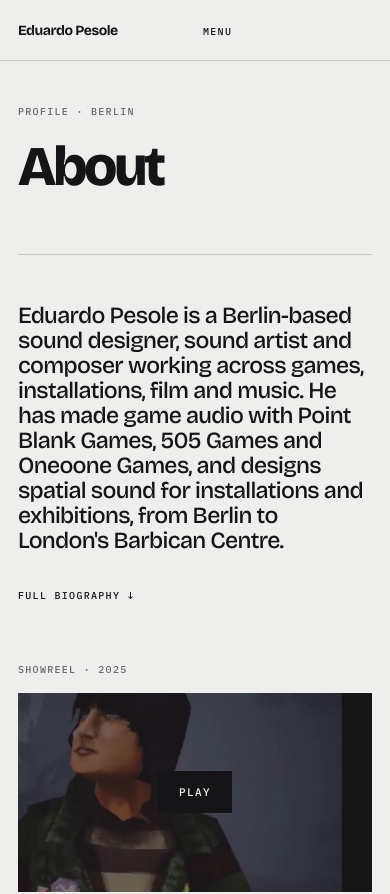
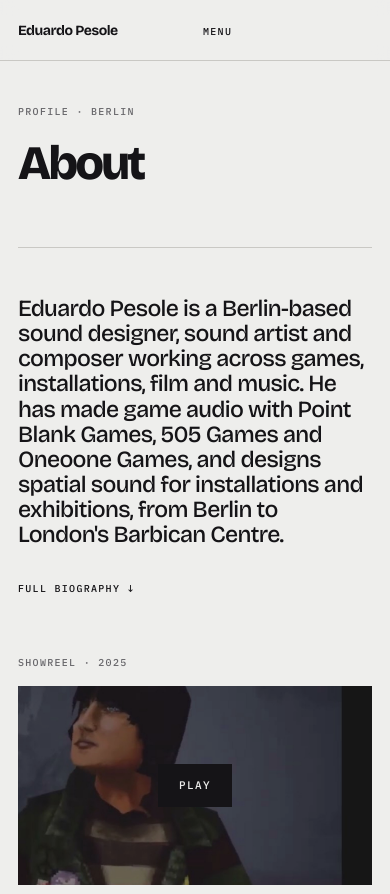
Before and after one commit to aylesim/Eduardo-Pesole-website, a Next.js app: page /about in a window 390 px wide. Shown: the top 894 px of the page. Built offline with nearby package versions, Linux system fonts and the light colour scheme.

Commit message:
Tighten mobile editorial title sizing
Co-authored-by: Alessandro Miracapillo <aylesim@users.noreply.github.com>

```diff
--- a/app/globals.css
+++ b/app/globals.css
@@ -100,7 +100,7 @@
   .type-sheet-title {
     font-family: var(--font-display);
     font-weight: 800;
-    font-size: clamp(3.5rem, 9vw, 9rem);
+    font-size: clamp(3rem, 9vw, 9rem);
     line-height: 0.84;
     letter-spacing: -0.055em;
   }
```
